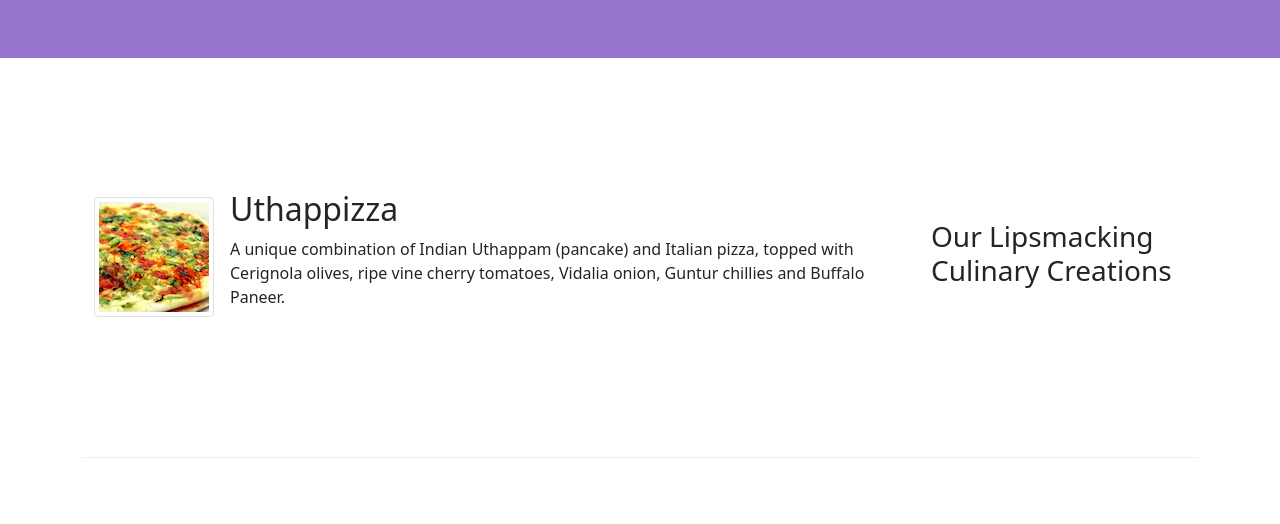
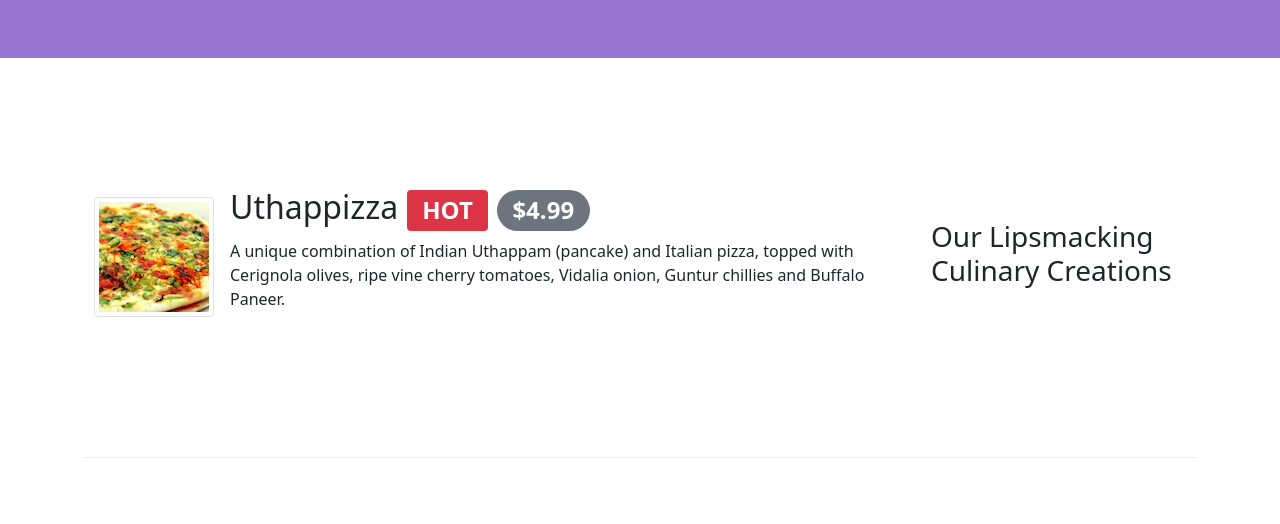
Before and after one commit to dumezthomas/conFusion, a website: page index.html in a window 1280 px wide. Shown: the part 276-800 px from the top of the page. Drawn offline with nearby package versions, Linux system fonts and the light colour scheme.

Commit message:
Alerting Users

```diff
--- a/index.html
+++ b/index.html
@@ -71,7 +71,10 @@
           <div class="d-flex">
             <img class="me-3 img-thumbnail align-self-center" src="img/uthappizza.png" alt="Uthappizza" />
             <div>
-              <h2 class="mt-0">Uthappizza</h2>
+              <h2 class="mt-0">
+                Uthappizza <span class="badge bg-danger">HOT</span>
+                <span class="badge rounded-pill bg-secondary">$4.99</span>
+              </h2>
               <p class="d-none d-sm-block">
                 A unique combination of Indian Uthappam (pancake) and Italian pizza, topped with Cerignola olives, ripe
                 vine cherry tomatoes, Vidalia onion, Guntur chillies and Buffalo Paneer.
```
